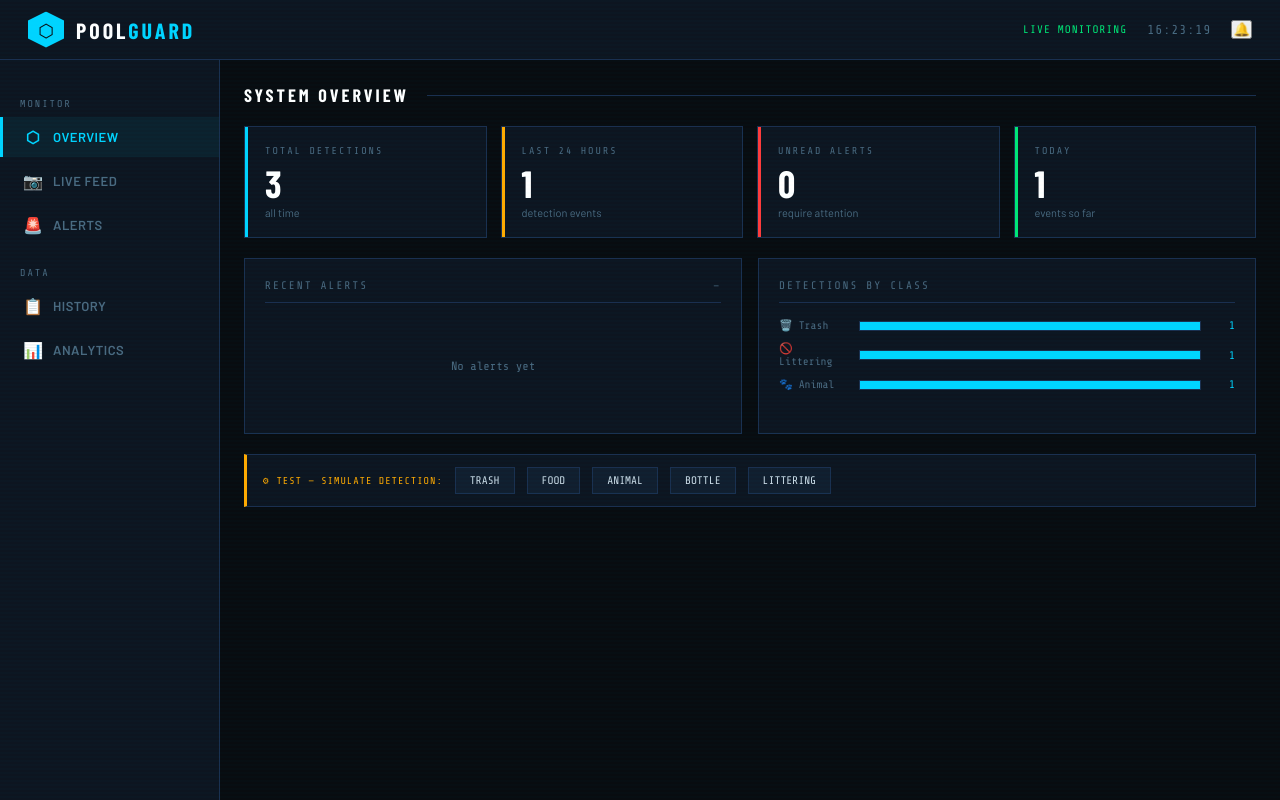
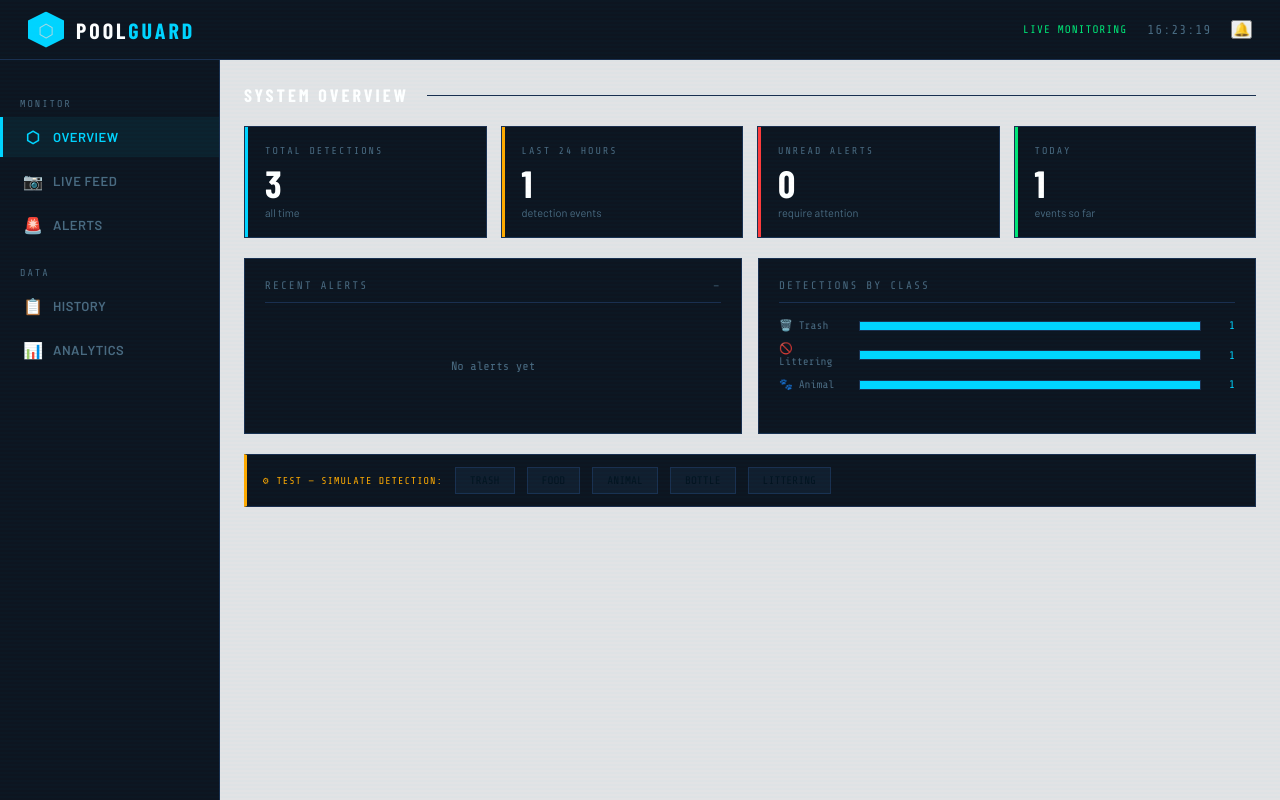
Before and after one commit to MugishaJoshua/POOL-SAFE, a Django app: page / in a window 1280 px wide. Run offline with Django 5.2, Linux system fonts and the light colour scheme; data comes from the database, SQL or seed files in the repository; data that the repository does not hold is empty; some web fonts are replaced.

Commit message:
Background colour change

```diff
--- a/templates/dashboard/index.html
+++ b/templates/dashboard/index.html
@@ -9,7 +9,7 @@
 <link href="https://fonts.googleapis.com/css2?family=Share+Tech+Mono&family=Barlow:wght@300;400;600;700;900&family=Barlow+Condensed:wght@400;700;900&display=swap" rel="stylesheet">
 <style>
   :root {
-    --bg:        #080c10;
+    --bg:        #d9dbddc1;
     --surface:   #0d1520;
     --surface2:  #111e2e;
     --border:    #1a3050;
@@ -18,7 +18,7 @@
     --danger:    #ff3b3b;
     --warn:      #ffaa00;
     --ok:        #00e676;
-    --text:      #ccdde8;
+    --text:      #031420;
     --muted:     #4a6a80;
     --font-mono: 'Share Tech Mono', monospace;
     --font-main: 'Barlow', sans-serif;
```
